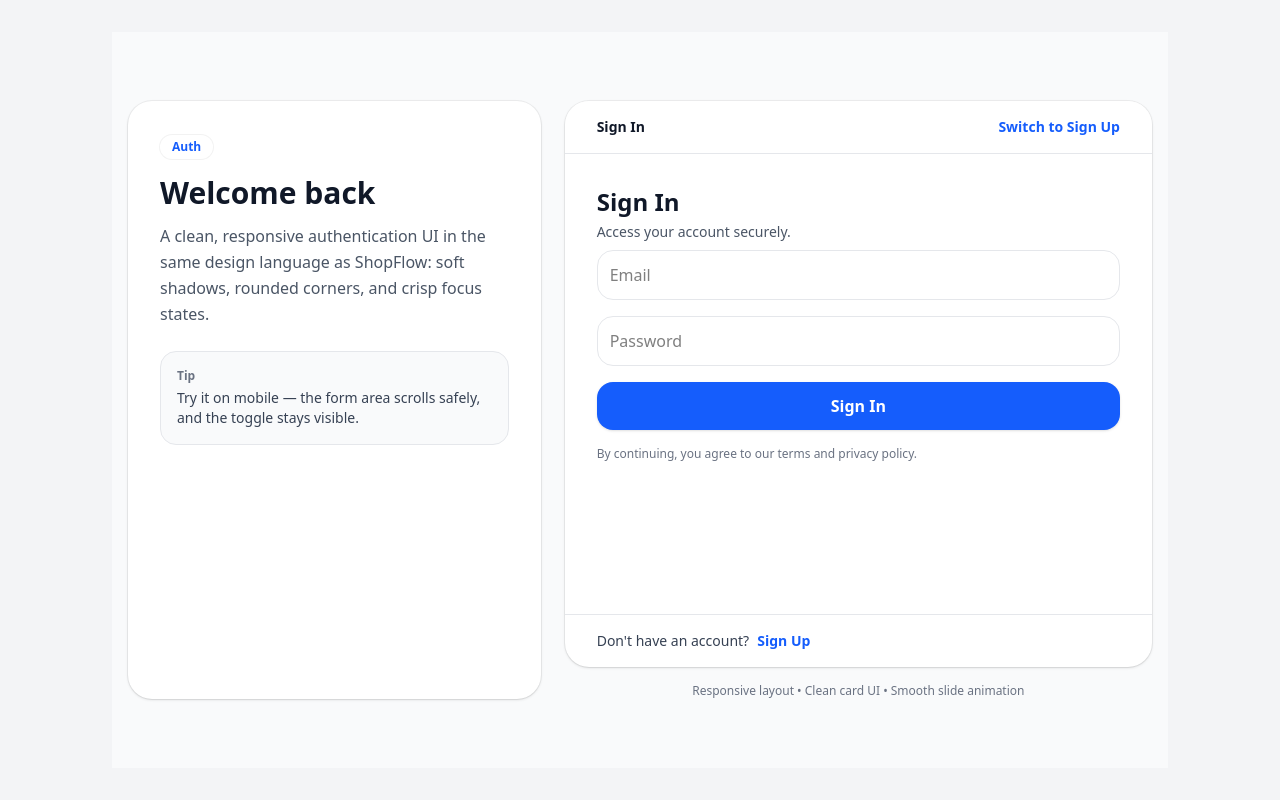
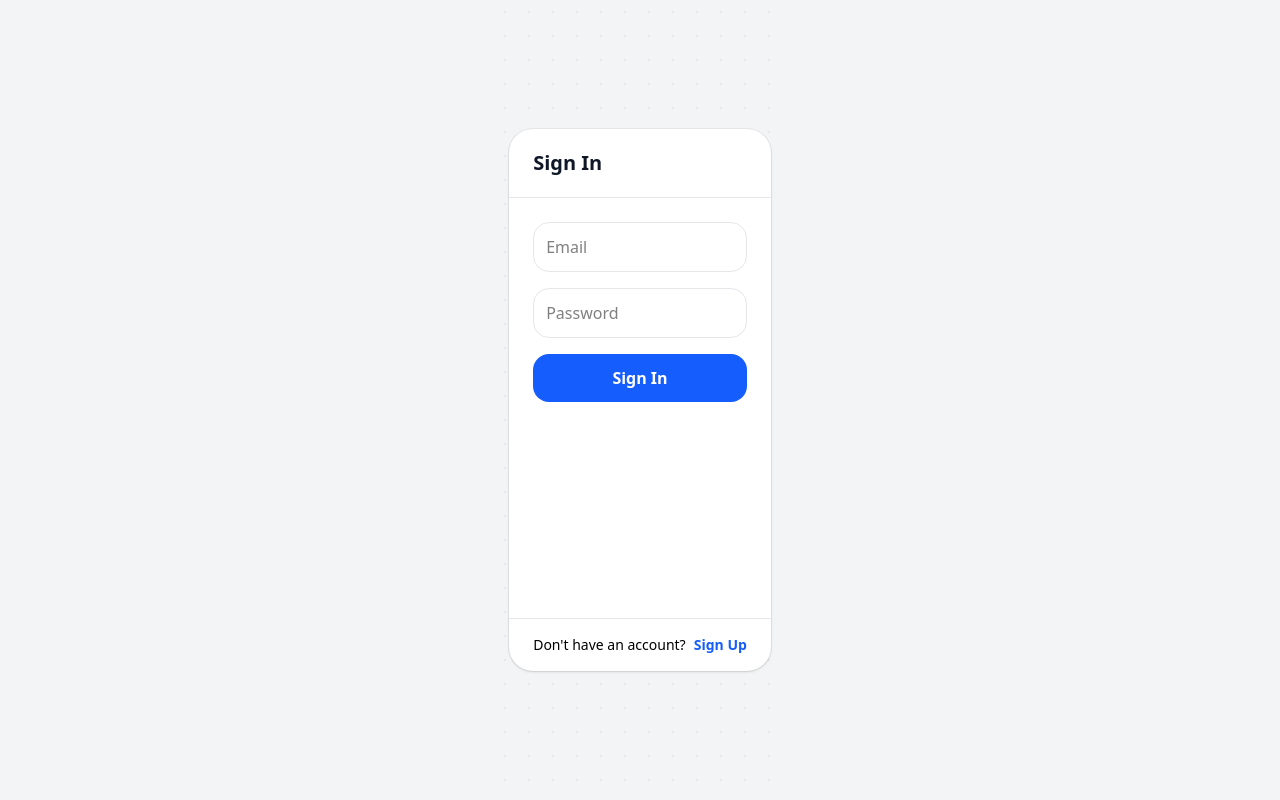
Before and after one commit to mehdi-filban/slick-react-form, a React (Vite) app: page / in a window 1280 px wide. Built offline with nearby package versions, Linux system fonts and the light colour scheme.

Commit message:
ui updated

```diff
--- a/src/AuthForm.jsx
+++ b/src/AuthForm.jsx
@@ -7,149 +7,71 @@ const AuthForm = () => {
   const dispatch = useDispatch();
 
   return (
-    <div className="min-h-[calc(100vh-64px)] bg-gray-50 px-4 py-8 sm:py-12 flex items-center justify-center">
-      <div className="w-full max-w-5xl mx-auto">
-        <div className="grid lg:grid-cols-12 gap-6 items-stretch">
-          {/* Left side (title / hint) */}
-          <div className="lg:col-span-5">
-            <div className="h-full rounded-3xl bg-white shadow-sm ring-1 ring-black/5 p-6 sm:p-8">
-              <div className="inline-flex items-center rounded-full px-3 py-1 text-xs font-semibold bg-white ring-1 ring-black/5">
-                <span className="text-blue-600">Auth</span>
+    <div
+      className="min-h-screen flex items-center justify-center px-4"
+      style={{
+        backgroundImage:
+          "radial-gradient(#e5e7eb 1px, transparent 1px)",
+        backgroundSize: "24px 24px",
+      }}
+    >
+      <div className="w-full max-w-md">
+        <div className="relative rounded-3xl bg-white shadow-sm ring-1 ring-black/5 overflow-hidden">
+
+          {/* Header */}
+          <div className="px-6 py-5 border-b border-gray-200">
+            <h2 className="text-xl font-semibold text-gray-900">
+              {isSignInForm ? "Sign In" : "Create Account"}
+            </h2>
           </div>
 
-              <h1 className="mt-4 text-2xl sm:text-3xl font-bold text-gray-900">
-                {isSignInForm ? "Welcome back" : "Create your account"}
-              </h1>
+          {/* Form Container */}
+          <div className="relative min-h-[420px]">
 
-              <p className="mt-3 text-sm sm:text-base text-gray-600 leading-relaxed">
-                A clean, responsive authentication UI in the same design language as ShopFlow:
-                soft shadows, rounded corners, and crisp focus states.
-              </p>
-
-              <div className="mt-6 rounded-2xl border border-gray-200 bg-gray-50 p-4">
-                <p className="text-xs font-semibold text-gray-500">Tip</p>
-                <p className="mt-1 text-sm text-gray-700">
-                  Try it on mobile — the form area scrolls safely, and the toggle stays visible.
-                </p>
-              </div>
-            </div>
-          </div>
-
-          {/* Right side (auth card) */}
-          <div className="lg:col-span-7">
-            <div className="relative rounded-3xl bg-white shadow-sm ring-1 ring-black/5 overflow-hidden">
-              {/* Optional blur header strip */}
-              <div className="sticky top-0 z-10 bg-white/70 backdrop-blur-xl border-b border-gray-200 px-6 sm:px-8 py-4">
-                <div className="flex items-center justify-between">
-                  <p className="text-sm font-semibold text-gray-900">
-                    {isSignInForm ? "Sign In" : "Sign Up"}
-                  </p>
-
-                  <button
-                    type="button"
-                    onClick={() => dispatch(toggleForm())}
-                    className="text-sm font-semibold text-blue-600 hover:text-blue-700 transition"
-                  >
-                    {isSignInForm ? "Switch to Sign Up" : "Switch to Sign In"}
-                  </button>
-                </div>
-              </div>
-
-              {/* Panels container
-                  - min height to look stable on desktop
-                  - max height + internal scroll for small screens
-              */}
-              <div className="relative min-h-[460px]">
-                {/* Sign In Panel */}
+            {/* Sign In */}
             <div
-                  className={[
-                    "absolute inset-0 transition-all duration-500 ease-out",
+              className={`absolute inset-0 p-6 transition-all duration-500 ease-out ${
                 isSignInForm
                   ? "opacity-100 translate-x-0"
-                      : "opacity-0 -translate-x-full pointer-events-none",
-                  ].join(" ")}
+                  : "opacity-0 -translate-x-full pointer-events-none"
+              }`}
             >
-                  <div className="p-6 sm:p-8">
-                    <form
-                      className="space-y-4"
-                      onSubmit={(e) => e.preventDefault()}
-                    >
-                      <div className="mb-2">
-                        <h2 className="text-xl sm:text-2xl font-bold text-gray-900">
-                          Sign In
-                        </h2>
-                        <p className="mt-1 text-sm text-gray-600">
-                          Access your account securely.
-                        </p>
-                      </div>
-
+              <form className="space-y-4">
                 <Input type="email" placeholder="Email" />
                 <Input type="password" placeholder="Password" />
 
-                      <button
-                        type="submit"
-                        className="w-full bg-blue-600 hover:bg-blue-700 text-white py-3 rounded-2xl font-semibold shadow-sm transition active:scale-[0.98]"
-                      >
+                <button className="w-full bg-blue-600 hover:bg-blue-700 text-white py-3 rounded-2xl font-semibold transition active:scale-[0.98]">
                   Sign In
                 </button>
+              </form>
+            </div>
 
-                      <div className="text-xs text-gray-500">
-                        By continuing, you agree to our terms and privacy policy.
-                      </div>
+            {/* Sign Up */}
+            <div
+              className={`absolute inset-0 p-6 transition-all duration-500 ease-out ${
+                !isSignInForm
+                  ? "opacity-100 translate-x-0"
+                  : "opacity-0 translate-x-full pointer-events-none"
+              }`}
+            >
+              <form className="space-y-4">
+                <Input type="text" placeholder="Full Name" />
+                <Input type="email" placeholder="Email" />
+                <Input type="password" placeholder="Password" />
+
+                <button className="w-full bg-emerald-600 hover:bg-emerald-700 text-white py-3 rounded-2xl font-semibold transition active:scale-[0.98]">
+                  Sign Up
+                </button>
               </form>
             </div>
           </div>
 
-                {/* Sign Up Panel */}
-                <div
-                  className={[
-                    "absolute inset-0 transition-all duration-500 ease-out",
-                    !isSignInForm
-                      ? "opacity-100 translate-x-0"
-                      : "opacity-0 translate-x-full pointer-events-none",
-                  ].join(" ")}
-                >
-                  <div className="p-6 sm:p-8">
-                    <form
-                      className="space-y-4"
-                      onSubmit={(e) => e.preventDefault()}
-                    >
-                      <div className="mb-2">
-                        <h2 className="text-xl sm:text-2xl font-bold text-gray-900">
-                          Create Account
-                        </h2>
-                        <p className="mt-1 text-sm text-gray-600">
-                          Start in less than a minute.
-                        </p>
-                      </div>
-
-                      <Input type="text" placeholder="Full Name" />
-                      <Input type="email" placeholder="Email" />
-                      <Input type="password" placeholder="Password" />
-
-                      <button
-                        type="submit"
-                        className="w-full bg-emerald-600 hover:bg-emerald-700 text-white py-3 rounded-2xl font-semibold shadow-sm transition active:scale-[0.98]"
-                      >
-                        Sign Up
-                      </button>
-
-                      <div className="text-xs text-gray-500">
-                        We’ll never share your email.
-                      </div>
-                    </form>
-                  </div>
-                </div>
-              </div>
-
-              <div className="border-t border-gray-200 px-6 sm:px-8 py-4 text-sm text-gray-700">
-                <span>
+          {/* Toggle */}
+          <div className="border-t border-gray-200 px-6 py-4 text-sm text-center">
             {isSignInForm
               ? "Don't have an account?"
               : "Already have an account?"}
-                </span>
             <button
-                  type="button"
               onClick={() => dispatch(toggleForm())}
               className="ml-2 font-semibold text-blue-600 hover:text-blue-700 transition"
             >
@@ -157,26 +79,19 @@ const AuthForm = () => {
             </button>
           </div>
         </div>
-
-            {/* Small screens: safe spacing */}
-            <div className="mt-4 text-xs text-gray-500 text-center">
-              Responsive layout • Clean card UI • Smooth slide animation
-            </div>
-          </div>
-        </div>
       </div>
     </div>
   );
 };
 
-function Input({ type, placeholder }) {
+const Input = ({ type, placeholder }) => {
   return (
     <input
       type={type}
       placeholder={placeholder}
-      className="w-full p-3 rounded-2xl border border-gray-200 bg-white focus:outline-none focus:ring-2 focus:ring-blue-500/40 focus:border-blue-400 transition"
+      className="w-full p-3 rounded-2xl border border-gray-200 focus:outline-none focus:ring-2 focus:ring-blue-500/40 focus:border-blue-400 transition"
     />
   );
-}
+};
 
 export default AuthForm;
```
Lines whose indentation alone changed are shown as unchanged.
